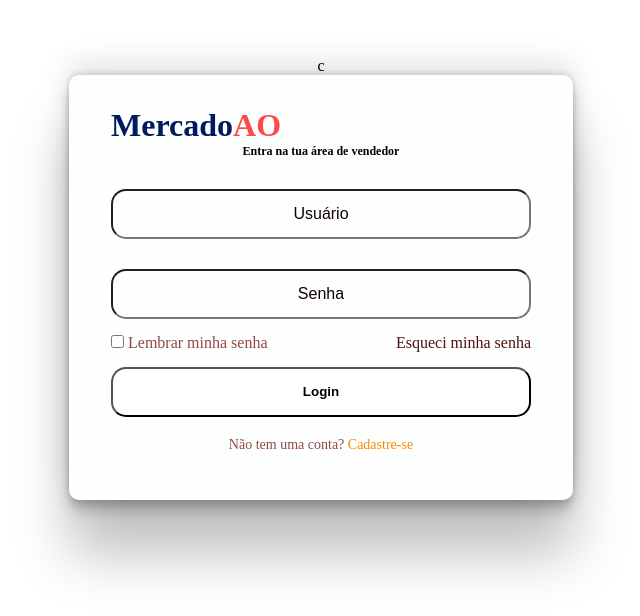
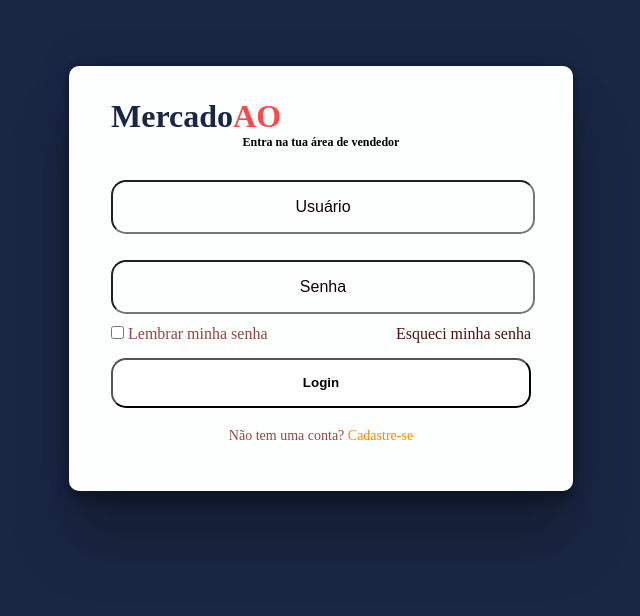
Before and after one commit to FernandoCosta333/MercadoVendaJa, a website: page HTML/Login.html in a window 1280 px wide. Shown: the part 122-738 px from the top of the page, without its empty margins (319-959 px from the left). Drawn offline with Linux system fonts and the light colour scheme.

Commit message:
Mais alterações básica

```diff
--- a/CSS/Login.css
+++ b/CSS/Login.css
@@ -11,6 +11,8 @@ body{
     min-height: 100vh;
     background-size: cover;
     background-position: center;
+    background-color:#1A2744;
+
 }
  .conteiner{
      width: 420px;
@@ -90,3 +92,7 @@ color: rgb(255, 136, 0);
 .remember a:hover{
     text-decoration: underline;
 }
+a{
+    text-decoration: none;
+   color: #1A2744;
+}
--- a/HTML/Login.html
+++ b/HTML/Login.html
@@ -1,4 +1,4 @@
-c<!DOCTYPE html>
+<!DOCTYPE html>
 <html lang="pt-br">
 <head>
     <meta charset="UTF-8">
@@ -10,7 +10,7 @@ c<!DOCTYPE html>
 <body>
     <div class="conteiner">
     <h1 class="logo">
-        <span class="mercado">Mercado</span><span class="ao">AO</span>
+        <span class="mercado"><a href="./index.html">Mercado</span><span class="ao">AO </a></span>
     </h1>
     <h6>Entra na tua área de vendedor</h6>
       <form>
```
